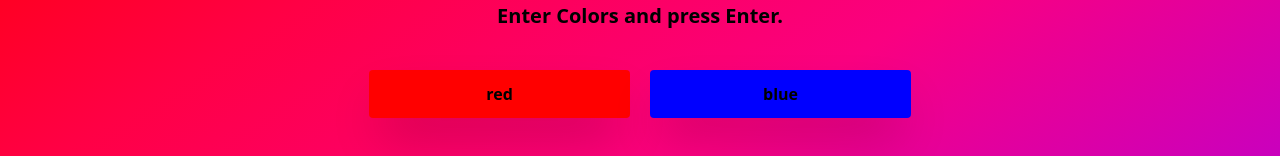
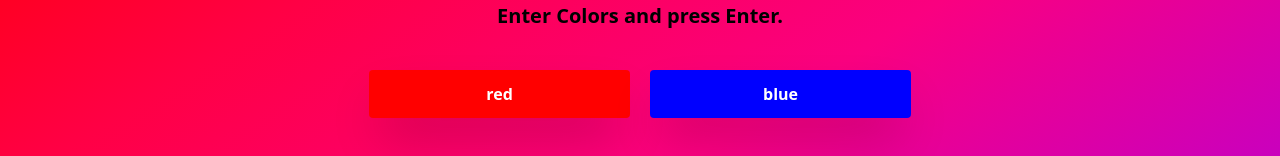
Before and after one commit to Sadik-Hossain/gradgen, a React (Vite) app: page / in a window 1280 px wide. Shown: the part 210-366 px from the top of the page. Built offline with nearby package versions, Linux system fonts and the light colour scheme.

Commit message:
invert color added

```diff
--- a/src/App.jsx
+++ b/src/App.jsx
@@ -11,10 +11,12 @@ function App() {
   const [generated2, setGenerated2] = useState("");
   const [generated3, setGenerated3] = useState("");
   const [orientation, setOrientation] = useState("to right bottom");
+  const [invertedcolor1, setinvertedColor1] = useState("");
+  const [invertedcolor2, setinvertedColor2] = useState("");
   const input1 = useRef(color1);
   const input2 = useRef(color2);
-  const inputColor1 = { background: color1 };
-  const inputColor2 = { background: color2 };
+  const inputColor1 = { background: color1, color: invertedcolor1 };
+  const inputColor2 = { background: color2, color: invertedcolor2 };
   function onSubmit(e) {
     e.preventDefault();
     setColor1(input1.current.value);
@@ -32,10 +34,20 @@ function App() {
       setGenerated2(colorSplit[2]);
       setGenerated3(colorSplit[3]);
       setError("");
+      setinvertedColor1(checkContrast(color1));
+      setinvertedColor2(checkContrast(color2));
     } else {
       setError("Color are no valid.");
     }
   };
+  function checkContrast(color) {
+    const contrast = chroma(color).luminance();
+    if (contrast > 0.6) {
+      return "#000";
+    } else {
+      return "#fff";
+    }
+  }
   const cssCode =
     direction +
     "(" +
```
